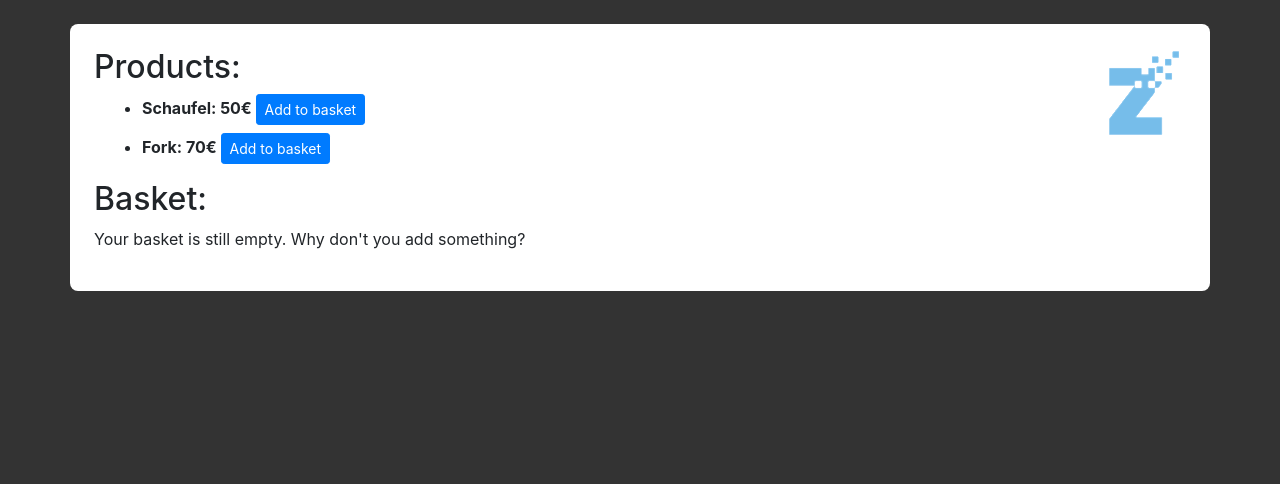
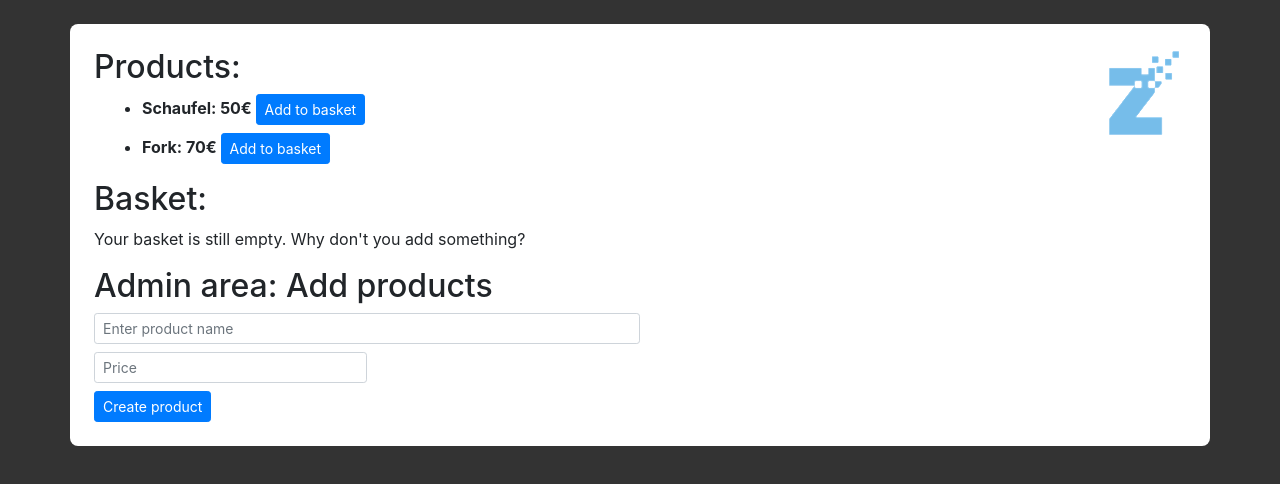
Before and after one commit to bgraf-zlab/vuejs-workshop, a Vue app: page / in a window 1280 px wide. Shown: the top 484 px of the page. Built offline with nearby package versions, Linux system fonts and the light colour scheme.

Commit message:
Add admin view

```diff
--- a/src/App.vue
+++ b/src/App.vue
@@ -3,16 +3,18 @@
     <img src="./assets/logo.png" class="float-right">
     <product-list v-on:addProduct="addProductToBasket" />
     <basket v-bind:products="productsInBasket" />
+    <admin-view v-on:productCreated="handleProductCreation" />
   </div>
 </template>
 
 <script>
 import Basket from './components/Basket.vue';
 import ProductList from './components/ProductList.vue';
+import AdminView from './components/AdminView.vue';
 
 export default {
   name: 'app',
-  components: { Basket, ProductList },
+  components: { Basket, ProductList, AdminView },
   data: function() {
     return {
       productsInBasket: []
@@ -22,6 +24,10 @@ export default {
   	addProductToBasket: function(product) {
     	this.productsInBasket.push(product);
     },
+    handleProductCreation: function(product) {
+      console.log(product);
+      // ToDo: VueX store for products...
+    }
   }
 }
 </script>
--- /dev/null
+++ b/src/components/AdminView.vue
@@ -0,0 +1,43 @@
+<template>
+  <div>
+    <h2>Admin area: Add products</h2>
+    <form>
+      <input type="text"
+             placeholder="Enter product name"
+             v-model="name"
+             class="form-control form-control-sm col-6 mb-2" />
+      <input type="number"
+             placeholder="Price"
+             v-model="price"
+             class="form-control form-control-sm col-3 mb-2" />
+      <button class="btn btn-sm btn-primary" v-on:click.prevent="createProduct">Create product</button>
+    </form>
+  </div>
+</template>
+
+<script>
+export default {
+  name: 'admin-view',
+  data: function() {
+		return {
+      name: null,
+      price: null,
+    }
+  },
+  methods: {
+  	createProduct: function() {
+      let product = {
+        name: this.name,
+        price: this.price
+      }
+      this.$emit('productCreated', product);
+      this.name = null;
+      this.price = null;
+    }
+  },
+}
+</script>
+
+<style scoped>
+
+</style>
```
